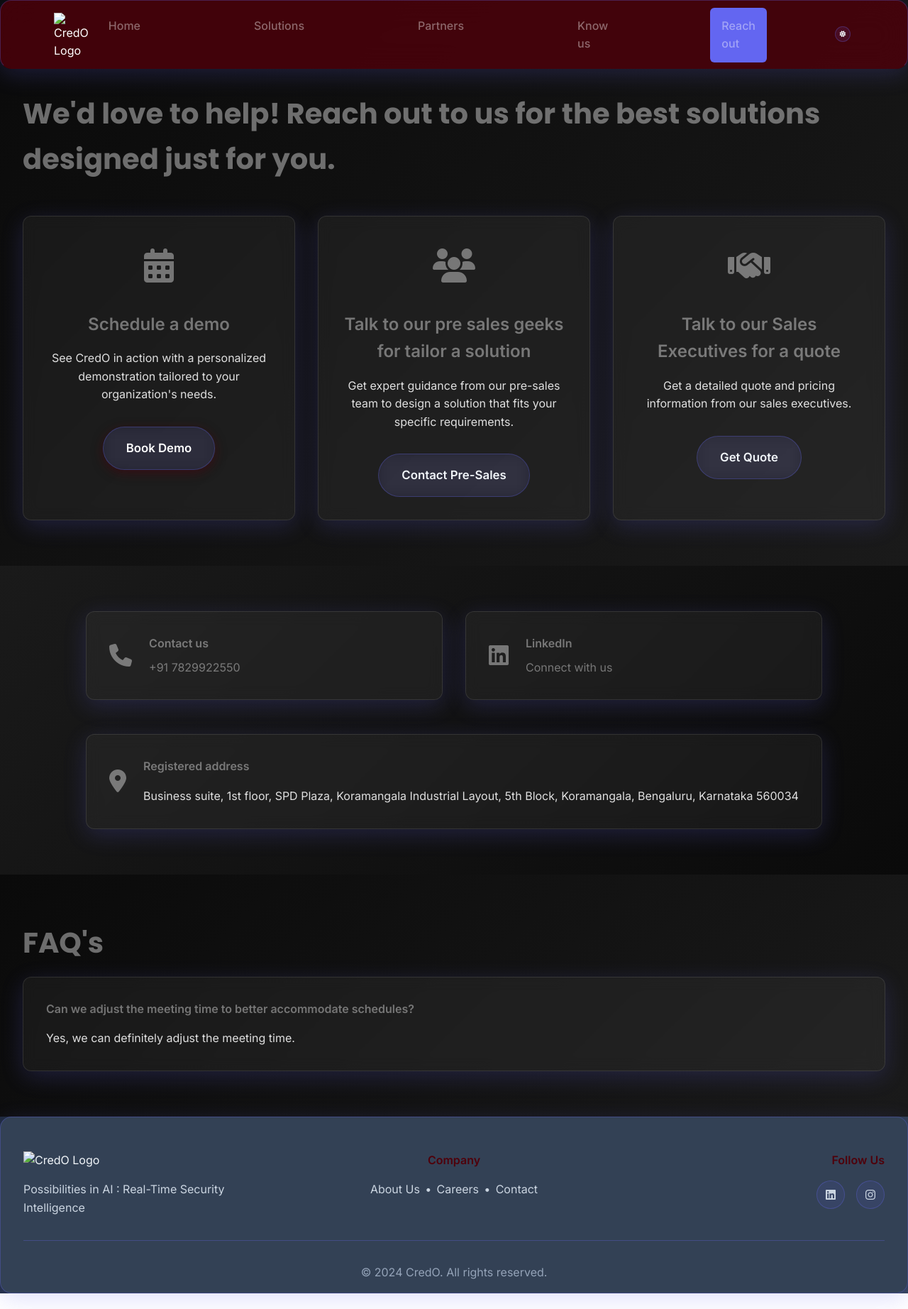
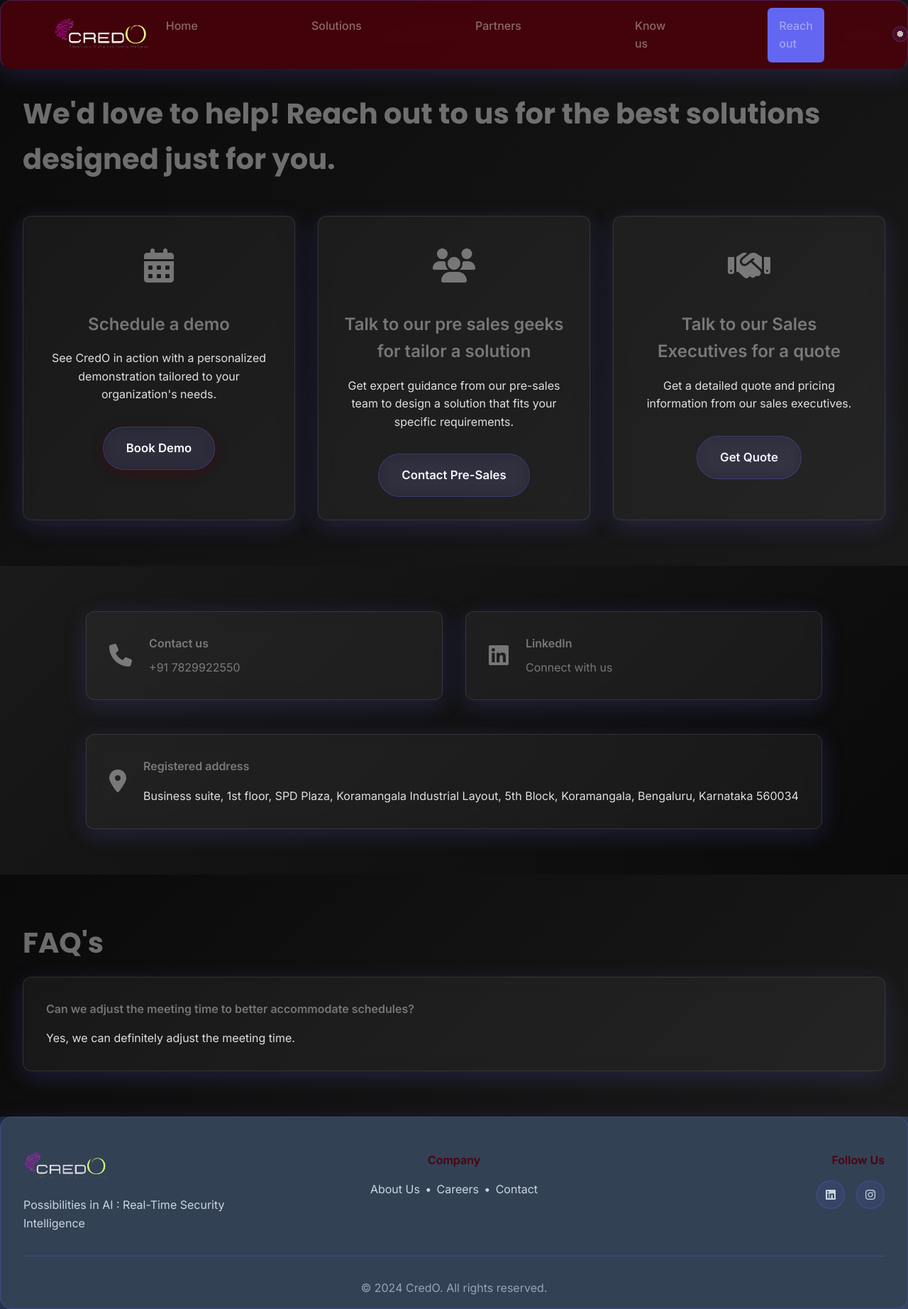
Before and after one commit to amulyacredo/websitecode, a website: page reach-out.html in a window 1280 px wide. Shown: the whole page at 71% size. Before the commit the page ends 1822 px from the top, so only its background shows below. Drawn offline with nearby package versions, Linux system fonts and the light colour scheme; files whose address does not match are found by name.

Commit message:
Update reach-out.html

```diff
--- a/reach-out.html
+++ b/reach-out.html
@@ -199,7 +199,7 @@
     <nav class="navbar glass-panel">
         <div class="nav-container">
             <div class="nav-brand">
-                <img src="Assets/logo2.PNG" alt="CredO Logo" class="nav-logo">
+                <img src="logo2.PNG" alt="CredO Logo" class="nav-logo">
             </div>
             <ul class="nav-menu">
                 <li class="nav-item"><a href="index.html" class="nav-link">Home</a></li>
@@ -325,7 +325,7 @@
         <div class="container">
             <div class="footer-content">
                 <div class="footer-brand">
-                    <img src="Assets/logo2.PNG" alt="CredO Logo" class="footer-logo">
+                    <img src="logo2.PNG" alt="CredO Logo" class="footer-logo">
                     <p>Possibilities in AI : Real-Time Security Intelligence</p>
                 </div>
                 <div class="footer-section footer-company">
```
